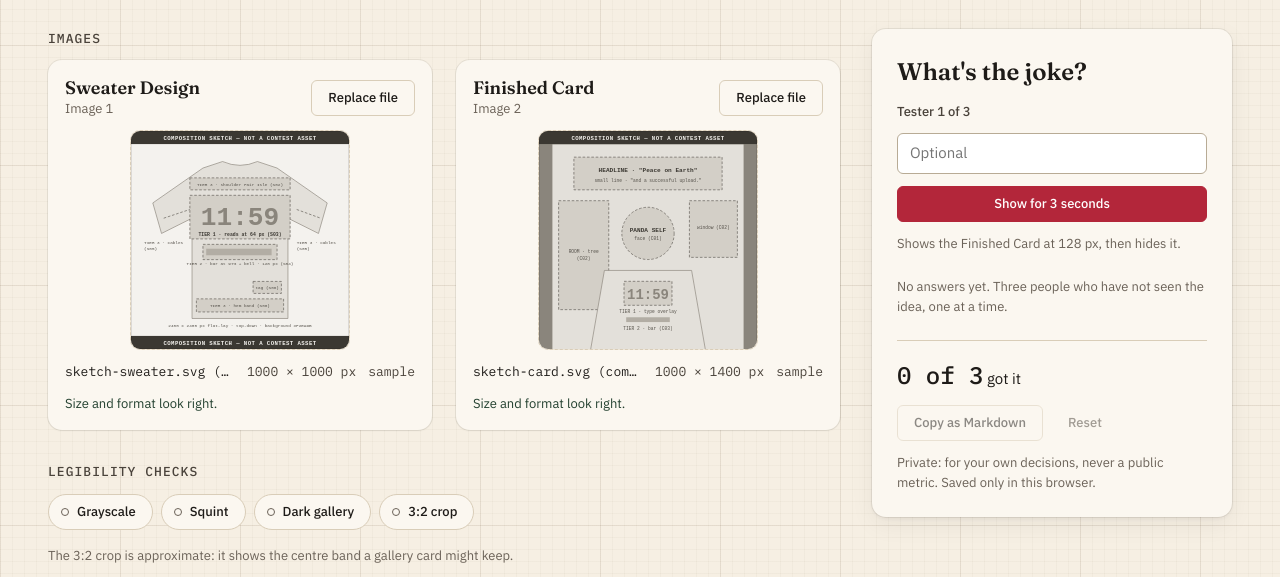
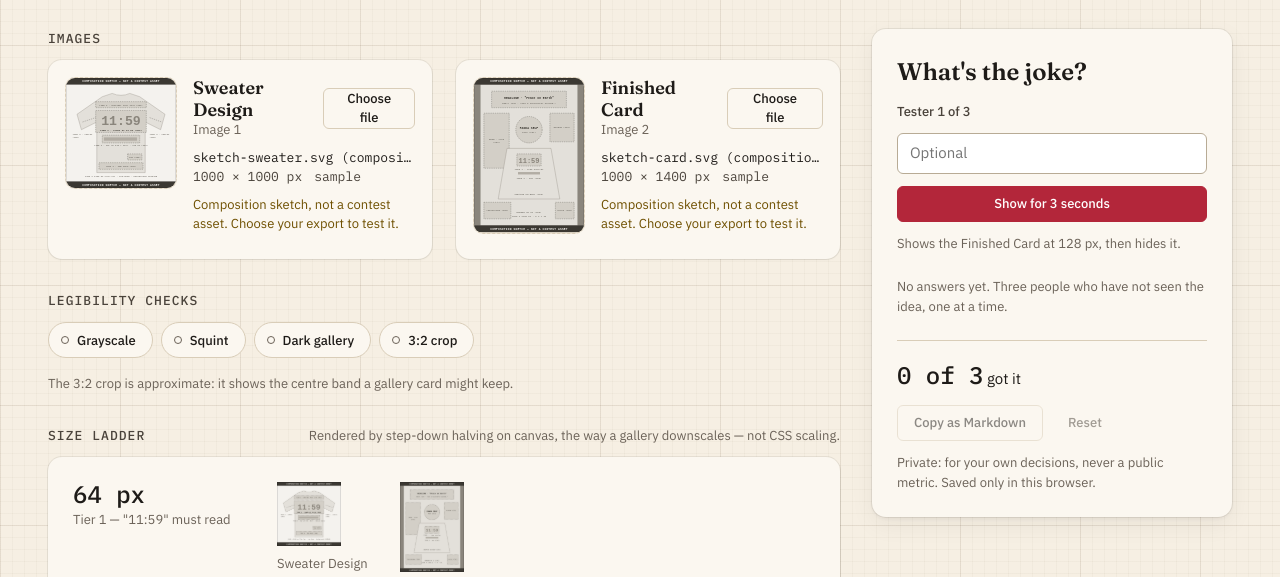
Before and after one commit to RealCloudyPanda/Deck-the-Pixels-Hackathon, a website built with Vite: page tools/thumbnail-test/index.html in a window 1280 px wide. Shown: the part 195-772 px from the top of the page. Built offline with nearby package versions, Linux system fonts and the light colour scheme.

Commit message:
style: compact image slots and label sample images honestly

```diff
--- a/tools/thumbnail-test/src/styles.css
+++ b/tools/thumbnail-test/src/styles.css
@@ -399,9 +399,18 @@ h1 {
 }
 .slot {
   display: grid;
-  gap: var(--space-3);
+  grid-template-columns: 112px minmax(0, 1fr);
+  column-gap: var(--space-4);
+  row-gap: var(--space-2);
   padding: var(--space-4);
   align-content: start;
+}
+.slot > * {
+  grid-column: 2;
+}
+.slot > .drop {
+  grid-column: 1;
+  grid-row: 1 / span 4;
 }
 .slot__head {
   display: flex;
@@ -419,15 +428,18 @@ h1 {
   position: relative;
   display: grid;
   place-items: center;
-  max-height: 220px;
-  margin-inline: auto;
-  width: 100%;
-  max-width: calc(220px * 1);
+  width: 112px;
+  cursor: pointer;
   border-radius: var(--radius-m);
   background: var(--paper-sunk);
   border: 1.5px dashed var(--rule);
   overflow: hidden;
   transition: border-color var(--dur) ease, background-color var(--dur) ease;
+}
+@media (hover: hover) {
+  .drop:hover {
+    border-color: var(--ink-3);
+  }
 }
 .drop.is-over {
   border-color: var(--cranberry);
@@ -448,11 +460,17 @@ h1 {
 }
 .drop__big {
   font-weight: 500;
+  font-size: var(--step--1);
+  line-height: 1.3;
   color: var(--ink-2);
+}
+.drop__empty .hint {
+  font-size: 0.6875rem;
 }
 .slot__meta {
   display: flex;
-  gap: var(--space-3);
+  flex-wrap: wrap;
+  column-gap: var(--space-3);
   font-size: var(--step--1);
   color: var(--ink-2);
   min-width: 0;
@@ -462,7 +480,7 @@ h1 {
   text-overflow: ellipsis;
   white-space: nowrap;
   min-width: 0;
-  flex: 1;
+  flex: 1 1 100%;
   color: var(--ink);
 }
 .issues {
@@ -493,6 +511,10 @@ h1 {
 }
 .issue--error .issue__tag {
   color: var(--cranberry);
+}
+.slot__sample {
+  font-size: var(--step--1);
+  color: var(--gold);
 }
 .slot__ok {
   font-size: var(--step--1);
--- a/tools/thumbnail-test/src/ui/intake.ts
+++ b/tools/thumbnail-test/src/ui/intake.ts
@@ -84,7 +84,7 @@ function slot(kind: SlotKind, announce: (msg: string) => void): HTMLElement {
     input.value = '';
   });
 
-  const choose = h('button', { type: 'button', class: 'btn' }, image ? 'Replace file' : 'Choose file');
+  const choose = h('button', { type: 'button', class: 'btn' }, image && !image.sample ? 'Replace file' : 'Choose file');
   choose.addEventListener('click', () => input.click());
 
   const preview = image
@@ -97,6 +97,7 @@ function slot(kind: SlotKind, announce: (msg: string) => void): HTMLElement {
       );
 
   const drop = h('div', { class: 'drop', style: `aspect-ratio: ${spec.aspect[0]} / ${spec.aspect[1]}` }, preview);
+  drop.addEventListener('click', () => input.click());
   drop.addEventListener('dragover', (e) => {
     e.preventDefault();
     drop.classList.add('is-over');
@@ -125,7 +126,11 @@ function slot(kind: SlotKind, announce: (msg: string) => void): HTMLElement {
       : h('p', { class: 'slot__meta hint' }, 'Nothing loaded yet.');
 
   const issues = image ? image.issues : (error?.issues ?? []);
-  const ok = image && !issues.length ? h('p', { class: 'slot__ok' }, 'Size and format look right.') : null;
+  const ok = image?.sample
+    ? h('p', { class: 'slot__sample' }, 'Composition sketch, not a contest asset. Choose your export to test it.')
+    : image && !issues.length
+      ? h('p', { class: 'slot__ok' }, 'Size and format look right.')
+      : null;
 
   return h(
     'article',
```
